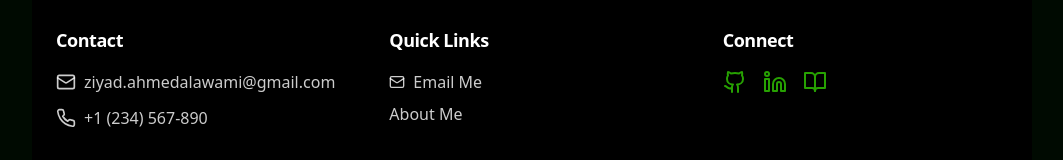
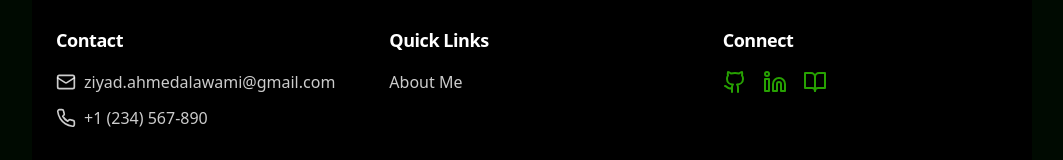
Before and after one commit to ziyadalawami/portfoli, a React (Vite) app: page / in a window 1280 px wide. Shown: the part 1340-1500 px from the top of the page, without its empty margins (108-1171 px from the left). Built offline with nearby package versions, Linux system fonts and the light colour scheme.

Commit message:
Updated Footer.tsx

```diff
--- a/src/components/Footer.tsx
+++ b/src/components/Footer.tsx
@@ -29,13 +29,6 @@ const Footer = () => {
           <div>
             <h3 className="text-white font-semibold text-lg mb-4">Quick Links</h3>
             <div className="flex flex-col space-y-2">
-              <a
-                href="mailto:ziyad.ahmedalawami@gmail.com"
-                className="flex items-center text-white/80 hover:text-[#1fea00] transition-colors"
-              >
-                <Mail size={16} className="mr-2" />
-                Email Me
-              </a>
               <a
                 href="#top"
                 className="text-white/80 hover:text-[#1fea00] transition-colors"
```
